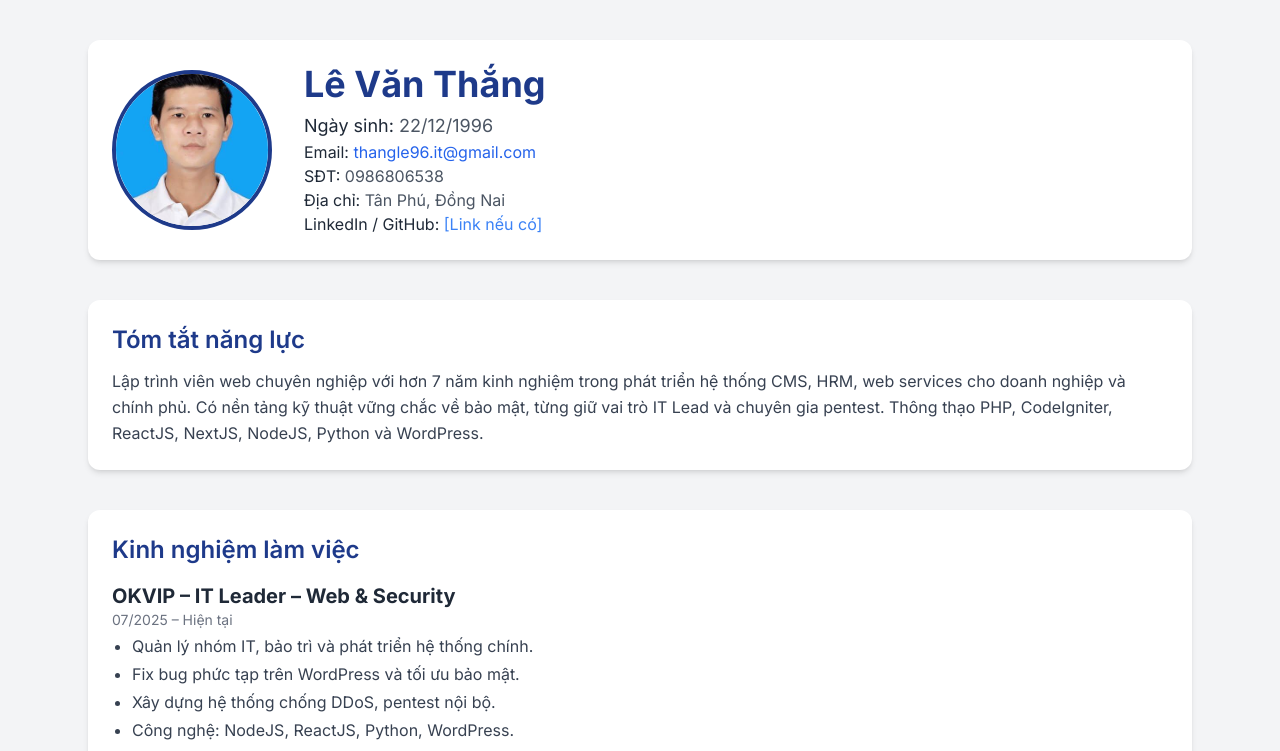
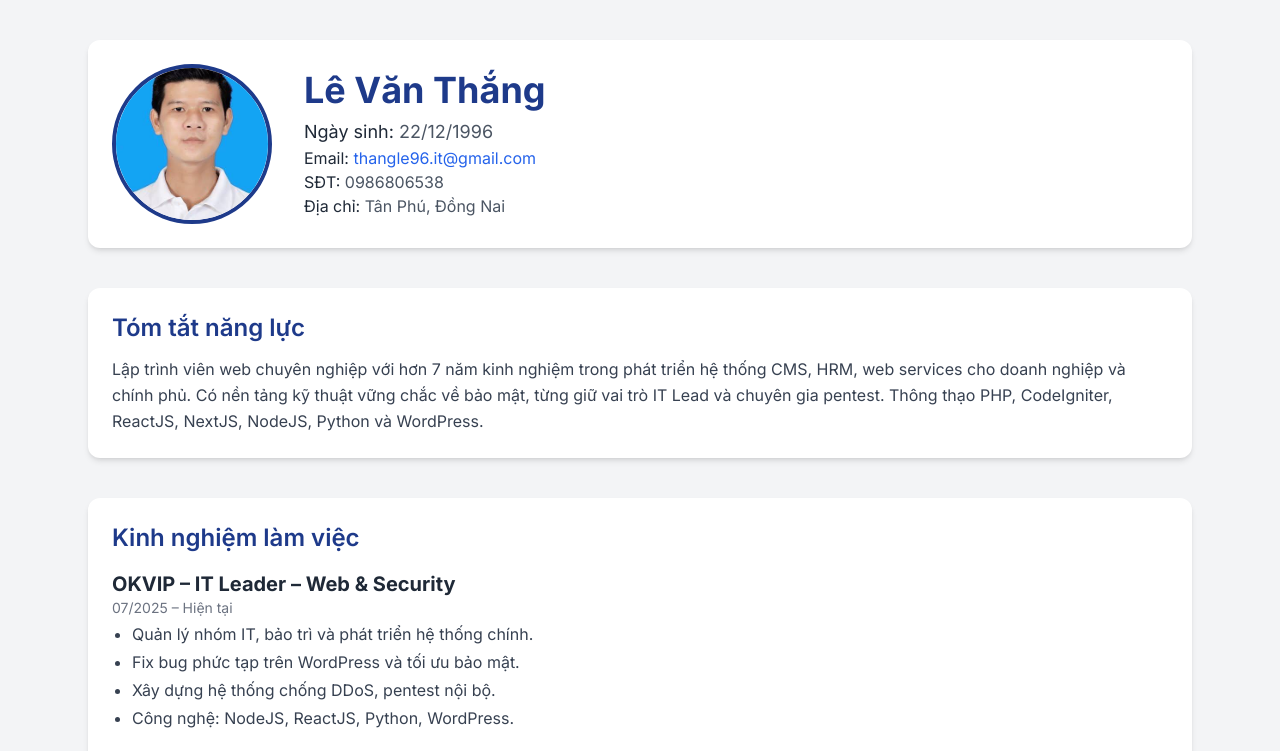
Before and after one commit to thangle96/Portfolio, a plain HTML site: page index.html in a window 1280 px wide. Shown: the top 751 px of the page. Drawn offline with nearby package versions, Linux system fonts and the light colour scheme.

Commit message:
Update index.html

```diff
--- a/index.html
+++ b/index.html
@@ -52,10 +52,6 @@
           </p>
           <p>SĐT: <span class="text-gray-600">0986806538</span></p>
           <p>Địa chỉ: <span class="text-gray-600">Tân Phú, Đồng Nai</span></p>
-          <p>
-            LinkedIn / GitHub:
-            <a href="#" class="text-blue-500 hover:underline">[Link nếu có]</a>
-          </p>
         </div>
       </header>
 
```
